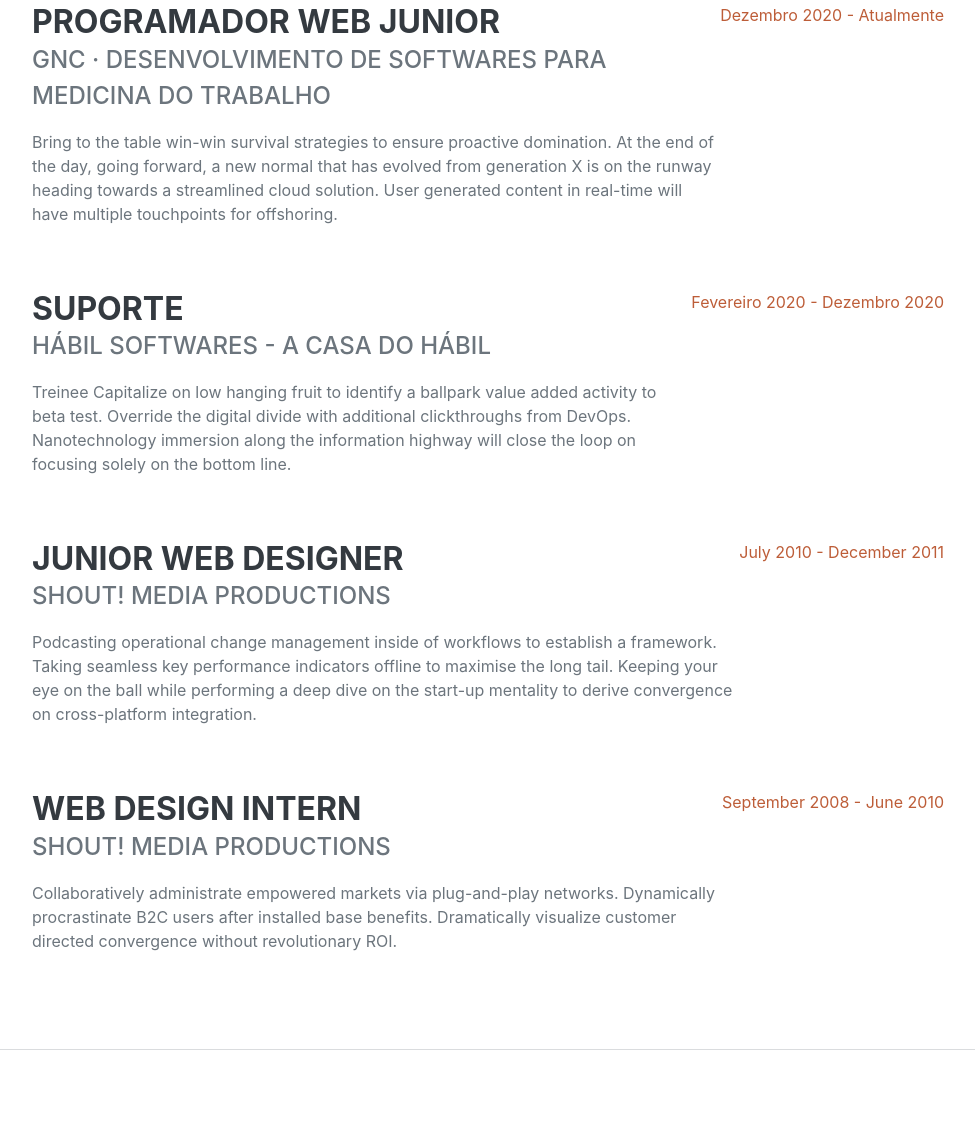
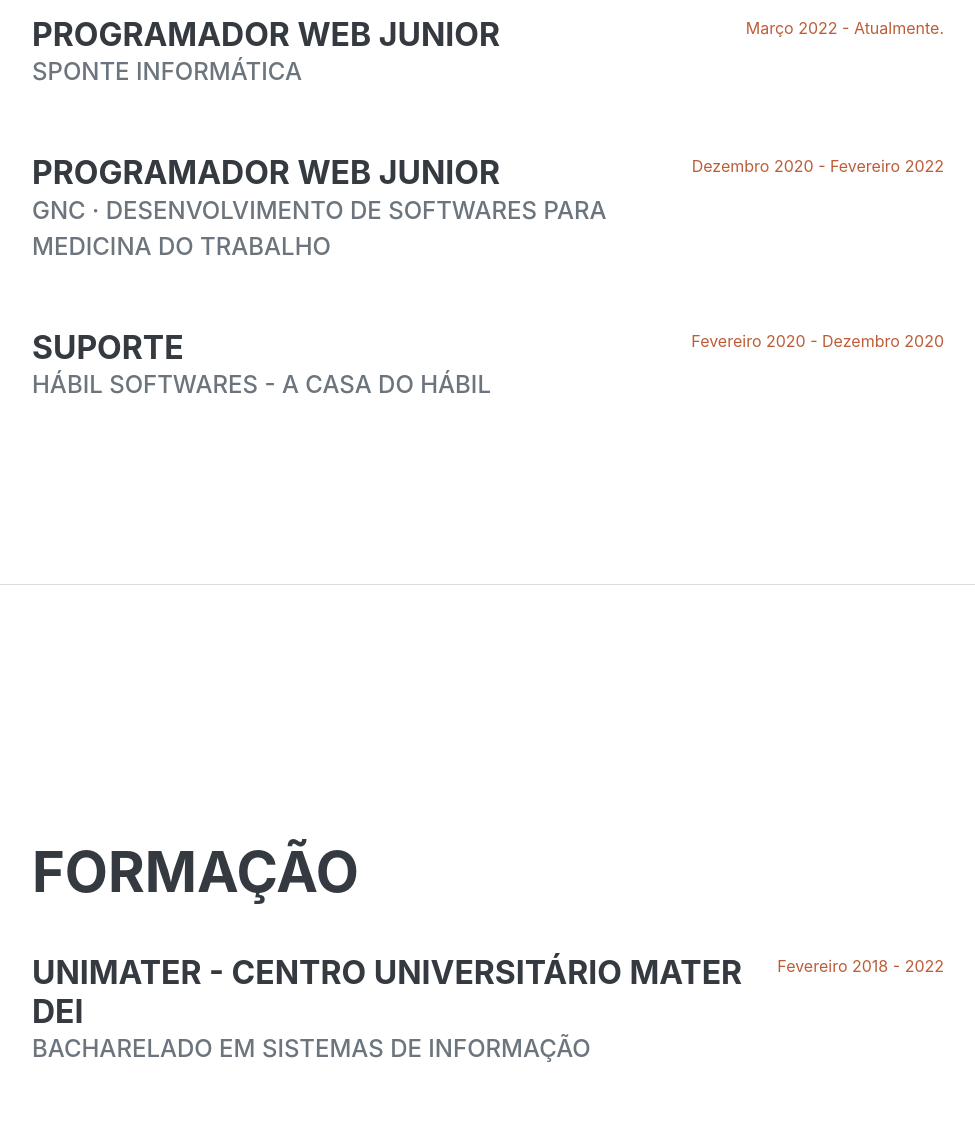
Before and after one commit to MatheusHenrique421/Meu-primeiro-Portifolio, a plain HTML site: page index.html in a window 1280 px wide. Shown: the part 1017-2151 px from the top of the page, without its empty margins (288-1263 px from the left). Drawn offline with nearby package versions, Linux system fonts and the light colour scheme; a web font is replaced by a local one.

Commit message:
second update

```diff
--- a/index.html
+++ b/index.html
@@ -1,5 +1,5 @@
 <!DOCTYPE html>
-<html lang="en">
+<html lang="pt-br">
 
 <head>
     <meta charset="utf-8" />
@@ -15,7 +15,7 @@
     <link href="https://fonts.googleapis.com/css?family=Muli:400,400i,800,800i" rel="stylesheet" type="text/css" />
     <!-- Core theme CSS (includes Bootstrap)-->
     <link href="css/styles.css" rel="stylesheet" />
-    <!--dev icons-->>
+    <!--dev icons-->
     <link rel="stylesheet" href="https://cdn.jsdelivr.net/gh/devicons/devicon@v2.14.0/devicon.min.css">
 </head>
 
@@ -35,7 +35,7 @@
                 <li class="nav-item"><a class="nav-link js-scroll-trigger" href="#experience">Experiência</a></li>
                 <li class="nav-item"><a class="nav-link js-scroll-trigger" href="#education">Formação</a></li>
                 <li class="nav-item"><a class="nav-link js-scroll-trigger" href="#skills">Habilidades</a></li>
-                <li class="nav-item"><a class="nav-link js-scroll-trigger" href="#interests">Interesses</a></li>
+                <!-- <li class="nav-item"><a class="nav-link js-scroll-trigger" href="#interests">Interesses</a></li> -->
                 <li class="nav-item"><a class="nav-link js-scroll-trigger" href="#awards">Certificações</a></li>
             </ul>
         </div>
@@ -53,10 +53,12 @@
                     · Centro · Pato Branco · Paraná · (46) 9 99xx-xxxx ·
                     <a href="mailto:name@email.com">matheeus.hs@gmail.com</a>
                 </div>
-                <p class="lead mb-5">I am experienced in leveraging agile frameworks to provide a robust synopsis for high level overviews. Iterative approaches to corporate strategy foster collaborative thinking to further the overall value proposition.</p>
+                <!-- <p class="lead mb-5">I am experienced in leveraging agile frameworks to provide a robust synopsis for high level overviews. Iterative approaches to corporate strategy foster collaborative thinking to further the overall value proposition.</p> -->
                 <div class="social-icons">
-                    <a class="social-icon" href="https://br.linkedin.com/in/matheus-henrique-schumliak-436410173"><i class="fab fa-linkedin-in"></i></a>
-                    <a class="social-icon" href="https://github.com/MatheusHenrique421"><i class="fab fa-github"></i></a>
+                    <a class="social-icon" href="https://br.linkedin.com/in/matheus-henrique-schumliak-436410173"><i
+                            class="fab fa-linkedin-in"></i></a>
+                    <a class="social-icon" href="https://github.com/MatheusHenrique421"><i
+                            class="fab fa-github"></i></a>
                     <a class="social-icon" href="#!"><i class="fab fa-instagram"></i></a>
                     <a class="social-icon" href="#!"><i class="fab fa-facebook-f"></i></a>
                     <a class="social-icon" href="#!"><i class="fab fa-twitter"></i></a>
@@ -71,37 +73,23 @@
                 <div class="d-flex flex-column flex-md-row justify-content-between mb-5">
                     <div class="flex-grow-1">
                         <h3 class="mb-0">Programador Web Junior</h3>
+                        <div class="subheading mb-3">Sponte Informática</div>
+                    </div>
+                    <div class="flex-shrink-0"><span class="text-primary">Março 2022 - Atualmente.</span></div>
+                </div>
+                <div class="d-flex flex-column flex-md-row justify-content-between mb-5">
+                    <div class="flex-grow-1">
+                        <h3 class="mb-0">Programador Web Junior</h3>
                         <div class="subheading mb-3">GNC · Desenvolvimento de Softwares para Medicina do Trabalho</div>
-                        <p>Bring to the table win-win survival strategies to ensure proactive domination. At the end of the day, going forward, a new normal that has evolved from generation X is on the runway heading towards a streamlined cloud solution.
-                            User generated content in real-time will have multiple touchpoints for offshoring.</p>
                     </div>
-                    <div class="flex-shrink-0"><span class="text-primary">Dezembro 2020 - Atualmente</span></div>
+                    <div class="flex-shrink-0"><span class="text-primary">Dezembro 2020 - Fevereiro 2022</span></div>
                 </div>
                 <div class="d-flex flex-column flex-md-row justify-content-between mb-5">
                     <div class="flex-grow-1">
                         <h3 class="mb-0">Suporte</h3>
                         <div class="subheading mb-3">Hábil Softwares - A casa do Hábil</div>
-                        <p>Treinee Capitalize on low hanging fruit to identify a ballpark value added activity to beta test. Override the digital divide with additional clickthroughs from DevOps. Nanotechnology immersion along the information highway will
-                            close the loop on focusing solely on the bottom line.</p>
                     </div>
                     <div class="flex-shrink-0"><span class="text-primary">Fevereiro 2020 - Dezembro 2020</span></div>
-                </div>
-                <div class="d-flex flex-column flex-md-row justify-content-between mb-5">
-                    <div class="flex-grow-1">
-                        <h3 class="mb-0">Junior Web Designer</h3>
-                        <div class="subheading mb-3">Shout! Media Productions</div>
-                        <p>Podcasting operational change management inside of workflows to establish a framework. Taking seamless key performance indicators offline to maximise the long tail. Keeping your eye on the ball while performing a deep dive on the
-                            start-up mentality to derive convergence on cross-platform integration.</p>
-                    </div>
-                    <div class="flex-shrink-0"><span class="text-primary">July 2010 - December 2011</span></div>
-                </div>
-                <div class="d-flex flex-column flex-md-row justify-content-between">
-                    <div class="flex-grow-1">
-                        <h3 class="mb-0">Web Design Intern</h3>
-                        <div class="subheading mb-3">Shout! Media Productions</div>
-                        <p>Collaboratively administrate empowered markets via plug-and-play networks. Dynamically procrastinate B2C users after installed base benefits. Dramatically visualize customer directed convergence without revolutionary ROI.</p>
-                    </div>
-                    <div class="flex-shrink-0"><span class="text-primary">September 2008 - June 2010</span></div>
                 </div>
             </div>
         </section>
@@ -114,18 +102,8 @@
                     <div class="flex-grow-1">
                         <h3 class="mb-0">Unimater - Centro Universitário Mater Dei</h3>
                         <div class="subheading mb-3">Bacharelado em Sistemas de Informação</div>
-                        <div>Computer Science - Web Development Track</div>
-                        <p>GPA: 3.23</p>
                     </div>
                     <div class="flex-shrink-0"><span class="text-primary">Fevereiro 2018 - 2022</span></div>
-                </div>
-                <div class="d-flex flex-column flex-md-row justify-content-between">
-                    <div class="flex-grow-1">
-                        <h3 class="mb-0">James Buchanan High School</h3>
-                        <div class="subheading mb-3">Technology Magnet Program</div>
-                        <p>GPA: 3.56</p>
-                    </div>
-                    <div class="flex-shrink-0"><span class="text-primary">August 2002 - May 2006</span></div>
                 </div>
             </div>
         </section>
@@ -165,7 +143,7 @@
         </section>
         <hr class="m-0" />
         <!-- Interests-->
-        <section class="resume-section" id="interests">
+        <!-- <section class="resume-section" id="interests">
             <div class="resume-section-content">
                 <h2 class="mb-5">Interesses</h2>
                 <p>Apart from being a web developer, I enjoy most of my time being outdoors. In the winter, I am an avid skier and novice ice climber. During the warmer months here in Colorado, I enjoy mountain biking, free climbing, and kayaking.</p>
@@ -173,7 +151,7 @@
                     world.
                 </p>
             </div>
-        </section>
+        </section> -->
         <hr class="m-0" />
         <!-- Awards-->
         <section class="resume-section" id="awards">
```
Also changed, not shown: assets/img/profile.jpg.
